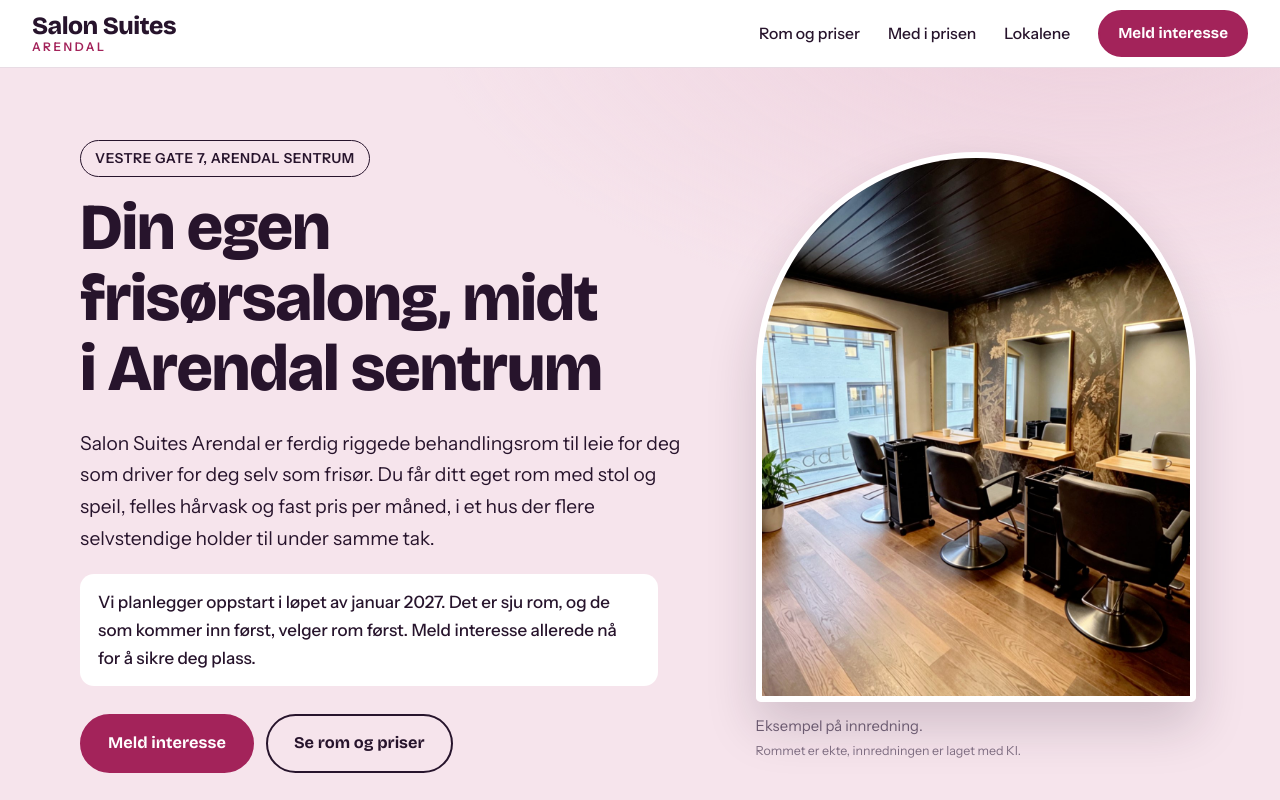
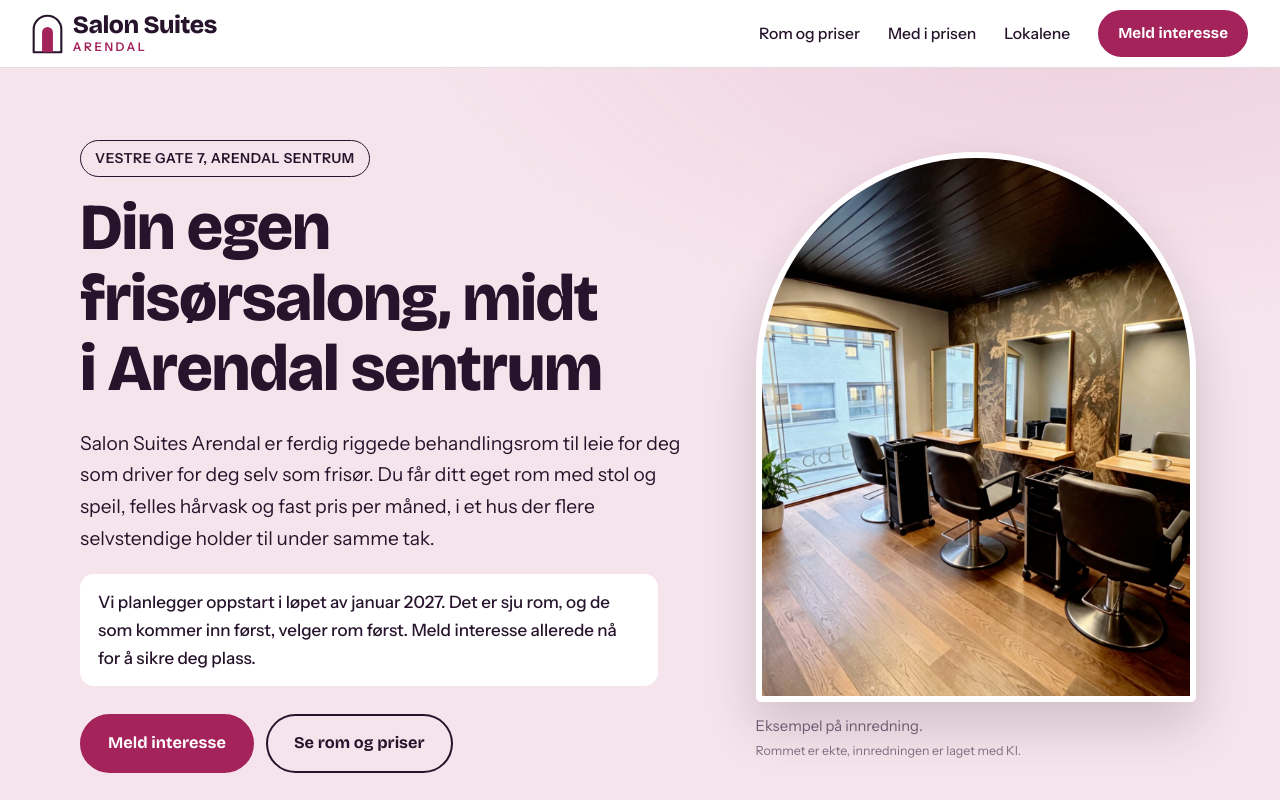
Before and after one commit to orcus-one/kribb_beauty, a plain HTML site: page nettsted/index.html in a window 1280 px wide. Shown: the top 800 px of the page. Drawn offline with nearby package versions, Linux system fonts and the light colour scheme.

Commit message:
Legg speilbuen inn som emblem i sidehodet og som ikon
Co-Authored-By: Claude Fable 5.2 <noreply@anthropic.com>

```diff
--- a/nettsted/index.html
+++ b/nettsted/index.html
@@ -9,6 +9,7 @@
   <meta property="og:title" content="Salon Suites Arendal - din egen frisørsalong midt i Arendal sentrum">
   <meta property="og:description" content="Ferdig riggede behandlingsrom til leie for selvstendige frisører i Vestre Gate 7.">
   <meta property="og:image" content="https://orcus-one.github.io/kribb_beauty/bilder/frisorrom-illustrasjon.jpg">
+  <link rel="icon" type="image/svg+xml" href="bilder/ikon.svg">
   <link rel="preconnect" href="https://fonts.googleapis.com">
   <link rel="preconnect" href="https://fonts.gstatic.com" crossorigin>
   <link rel="stylesheet" href="https://fonts.googleapis.com/css2?family=Bricolage+Grotesque:opsz,wght@12..96,500;12..96,700;12..96,800&family=Instrument+Sans:wght@400;500;600&display=swap">
@@ -18,8 +19,11 @@
 
   <header class="sidehode">
     <a class="merke" href="#topp" aria-label="Salon Suites Arendal">
-      <span class="merke-navn">Salon Suites</span>
-      <span class="merke-tillegg">Arendal</span>
+      <img src="bilder/emblem.svg" alt="" width="74" height="96">
+      <span class="merke-tekst">
+        <span class="merke-navn">Salon Suites</span>
+        <span class="merke-tillegg">Arendal</span>
+      </span>
     </a>
     <nav class="sidemeny" aria-label="Innhold">
       <a href="#alternativene">Rom og priser</a>
--- a/nettsted/stil.css
+++ b/nettsted/stil.css
@@ -100,11 +100,22 @@ button:focus-visible {
 
 .merke {
   display: flex;
-  flex-direction: column;
-  gap: 3px;
+  align-items: center;
+  gap: 10px;
   color: var(--blekk);
   text-decoration: none;
   line-height: 1;
+}
+
+.merke img {
+  width: auto;
+  height: 40px;
+}
+
+.merke-tekst {
+  display: flex;
+  flex-direction: column;
+  gap: 4px;
 }
 
 .merke-navn {
```
Also changed, not shown: nettsted/bilder/emblem.svg (added), nettsted/bilder/ikon.svg (added).
